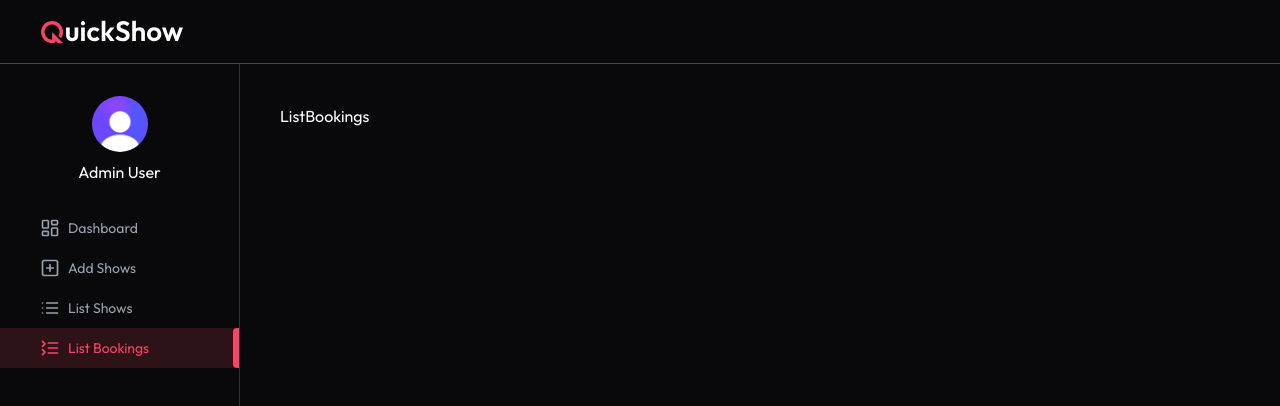
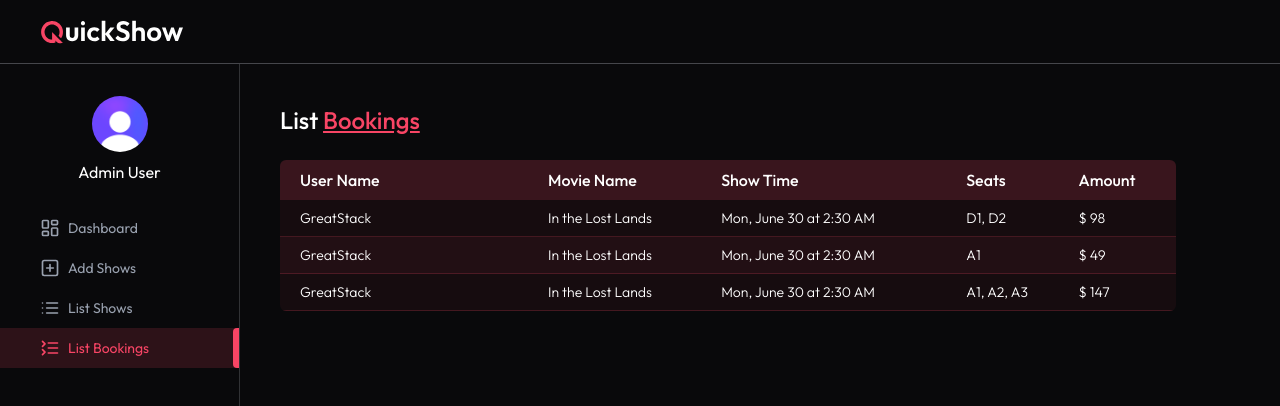
Before and after one commit to Purab2001/QuickShow, a React (Vite) app in the folder client/: page /admin/list-bookings in a window 1280 px wide. Shown: the top 406 px of the page. Built offline with nearby package versions, Linux system fonts and the light colour scheme.

Commit message:
feat: implement ListBookings and ListShows pages with data fetching and loading state

```diff
--- a/client/src/pages/Admin/Dashboard.jsx
+++ b/client/src/pages/Admin/Dashboard.jsx
@@ -1,9 +1,10 @@
 import React, { useEffect, useState } from "react";
-import { ChartLineIcon, CircleDollarSignIcon, PlayCircleIcon, UsersIcon } from "lucide-react";
+import { ChartLineIcon, CircleDollarSignIcon, PlayCircleIcon, StarIcon, UsersIcon } from "lucide-react";
 import { dummyDashboardData } from "../../assets/assets";
 import Loading from "../../components/Loading";
 import Title from "./Title";
 import BlurCircle from "../../components/BlurCircle";
+import { dateFormat } from "../../lib/dateFormat";
 
 const Dashboard = () => {
 
@@ -13,7 +14,7 @@ const Dashboard = () => {
     totalBookings: 0,
     totalRevenue: 0,
     activeShows: [],
-    totalUsers: 0
+    totalUser: 0
   })
   const [loading, setLoading] = useState(true);
 
@@ -25,7 +26,7 @@ const Dashboard = () => {
     },
     {
       title: "Total Revenue",
-      value: dashboardData.totalRevenue || 0,
+      value: currency + dashboardData.totalRevenue || 0,
       icon: CircleDollarSignIcon,
     },
     {
@@ -35,7 +36,7 @@ const Dashboard = () => {
     },
     {
       title: "Total Users",
-      value: dashboardData.totalUsers || 0,
+      value: dashboardData.totalUser || 0,
       icon: UsersIcon,
     },
   ];
@@ -67,6 +68,25 @@ const Dashboard = () => {
           ))}
         </div>
       </div>
+
+      <p className="mt-10 text-lg font-medium">Active Shows</p>
+      <div className="relative flex flex-wrap gap-6 mt-4 max-w-5xl">
+        <BlurCircle top="-100px" left="-10%" />
+        {dashboardData.activeShows.map((show) => (
+          <div key={show._id} className="w-55 rounded-lg overflow-hidden h-full pb-3 bg-primary/10 border border-primary/20 hover:-translate-y-1 transition duration-300">
+            <img src={show.movie.poster_path} alt="" className="h-60 w-full object-cover" />
+            <p className="font-medium p-2 truncate">{show.movie.title}</p>
+            <div className="flex items-center justify-between px-2">
+              <p className="text-lg font-medium">{currency} {show.showPrice}</p>
+              <p className="flex items-center gap-1 text-sm text-gray-400 mt-1 pr-1">
+                <StarIcon className="w-4 h-4 text-primary fill-primary" />
+                {show.movie.vote_average.toFixed(1)}
+              </p>
+            </div>
+            <p className="px-2 pt-2 text-sm text-gray-500">{dateFormat(show.showDateTime)}</p>
+          </div>
+        ))}
+      </div>
     </>
   ) : <Loading />;
 };
--- a/client/src/pages/Admin/ListBookings.jsx
+++ b/client/src/pages/Admin/ListBookings.jsx
@@ -1,9 +1,60 @@
-import React from 'react'
+import React, { useEffect, useState } from 'react'
+import { dummyBookingData } from '../../assets/assets';
+import Loading from '../../components/Loading';
+import Title from './Title';
+import { dateFormat } from '../../lib/dateFormat';
 
 const ListBookings = () => {
-  return (
-    <div>ListBookings</div>
-  )
+  const currency = import.meta.env.VITE_CURRENCY;
+
+  const [bookings, setBookings] = useState([]);
+  const [isLoading, setIsLoading] = useState(true);
+
+  const getAllBookings = async () => {
+    setBookings(dummyBookingData);
+    setIsLoading(false);
+  }
+
+  useEffect(() => {
+    getAllBookings();
+  }, []);
+
+  return !isLoading ? (
+    <>
+      <Title text1="List" text2="Bookings" />
+      <div className="max-w-4xl mt-6 overflow-x-auto">
+        <table className="w-full border-collapse rounded-md overflow-hidden text-nowrap">
+          <thead>
+            <tr className="bg-primary/20 text-left text-white">
+              <th className="p-2 font-medium pl-5">User Name</th>
+              <th className="p-2 font-medium">Movie Name</th>
+              <th className="p-2 font-medium">Show Time</th>
+              <th className="p-2 font-medium">Seats</th>
+              <th className="p-2 font-medium">Amount</th>
+            </tr>
+          </thead>
+          <tbody className="text-sm font-light">
+            {bookings.map((item, index) => (
+              <tr
+                key={index}
+                className="border-b border-primary/20 bg-primary/5 even:bg-primary/10"
+              >
+                <td className="p-2 min-w-45 pl-5">{item.user.name}</td>
+                <td className="p-2">{item.show.movie.title}</td>
+                <td className="p-2">{dateFormat(item.show.showDateTime)}</td>
+                <td className="p-2">{Object.keys(item.bookedSeats).map(seat => item.bookedSeats[seat]).join(", ")}</td>
+                <td className="p-2">
+                  {currency} {item.amount}
+                </td>
+              </tr>
+            ))}
+          </tbody>
+        </table>
+      </div>
+    </>
+  ) : (
+    <Loading />
+  );
 }
 
 export default ListBookings
--- a/client/src/pages/Admin/ListShows.jsx
+++ b/client/src/pages/Admin/ListShows.jsx
@@ -1,9 +1,77 @@
-import React from 'react'
+import React, { useEffect, useState } from 'react'
+import { dummyShowsData } from '../../assets/assets';
+import Loading from '../../components/Loading';
+import Title from './Title';
+import { dateFormat } from '../../lib/dateFormat';
 
 const ListShows = () => {
-  return (
-    <div>ListShows</div>
-  )
+
+  const currency = import.meta.env.VITE_CURRENCY;
+
+  const [shows, setShows] = useState([]);
+  const [loading, setLoading] = useState(true);
+
+  const getAllShows = async () => {
+    try {
+      setShows([{
+        movie: dummyShowsData[0],
+        showDateTime: "2025-06-30T18:00:00.000Z",
+        showPrice: 59,
+        occupiedSeats: {
+          A1: "user_1",
+          B1: "user_2",
+          C1: "user_3",
+        }
+      }]);
+      setLoading(false);
+    } catch (error) {
+      console.error(error);
+    }
+  }
+
+  useEffect(() => {
+    getAllShows();
+  }, []);
+
+  return !loading ? (
+    <>
+      <Title text1="List" text2="Shows" />
+      <div className="max-w-4xl mt-6 overflow-x-auto">
+        <table className="w-full border-collapse rounded-md overflow-hidden text-nowrap">
+          <thead>
+            <tr className="bg-primary/20 text-left text-white">
+              <th className="p-2 font-medium pl-5">Movie Name</th>
+              <th className="p-2 font-medium">Show Time</th>
+              <th className="p-2 font-medium">Total Bookings</th>
+              <th className="p-2 font-medium">Earnings</th>
+            </tr>
+          </thead>
+          <tbody className="text-sm font-light">
+            {shows.map((show, index) => (
+              <tr
+                key={index}
+                className="border-b border-primary/10 bg-primary/5 hover:bg-primary/10"
+              >
+                <td className="p-2 min-w-45 pl-5">{show.movie.title}</td>
+                <td className="p-2">
+                  {dateFormat(show.showDateTime).toLocaleString()}
+                </td>
+                <td className="p-2">
+                  {Object.keys(show.occupiedSeats).length}
+                </td>
+                <td className="p-2">
+                  {currency}
+                  {Object.keys(show.occupiedSeats).length * show.showPrice}
+                </td>
+              </tr>
+            ))}
+          </tbody>
+        </table>
+      </div>
+    </>
+  ) : (
+    <Loading />
+  );
 }
 
 export default ListShows
```
